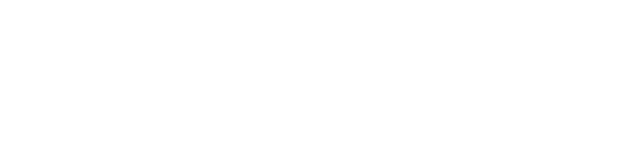
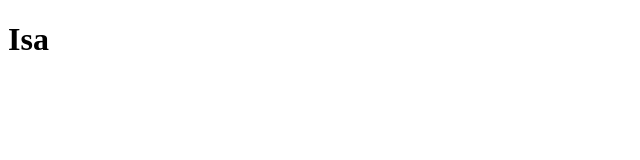
Before and after one commit to isaphu/ts-learning-2, a website: page index.html in a window 1280 px wide. Shown: the full height of the page, 0-640 px from the left. Drawn offline with Linux system fonts and the light colour scheme.

Commit message:
make appear

```diff
--- a/index.html
+++ b/index.html
@@ -8,5 +8,6 @@
   <script src="src/decorator.js" defer></script>
 </head>
 <body>
+  <div id='app'></div>
 </body>
 </html>
--- a/src/decorator.js
+++ b/src/decorator.js
@@ -1,21 +1,34 @@
+// function Logger(logString: string) {
+//   return function (constructor: Function) {
+//     console.log(logString);
+//     console.log(constructor);
+//   };
+// }
 var __decorate = (this && this.__decorate) || function (decorators, target, key, desc) {
     var c = arguments.length, r = c < 3 ? target : desc === null ? desc = Object.getOwnPropertyDescriptor(target, key) : desc, d;
     if (typeof Reflect === "object" && typeof Reflect.decorate === "function") r = Reflect.decorate(decorators, target, key, desc);
     else for (var i = decorators.length - 1; i >= 0; i--) if (d = decorators[i]) r = (c < 3 ? d(r) : c > 3 ? d(target, key, r) : d(target, key)) || r;
     return c > 3 && r && Object.defineProperty(target, key, r), r;
 };
-function Logger(constructor) {
-    console.log('Loggin...');
-    console.log(constructor);
+function WithTemplate(template, hookId) {
+    return function (constructor) {
+        var hookEl = document.getElementById(hookId);
+        var p = new constructor();
+        if (hookEl) {
+            hookEl.innerHTML = template;
+            hookEl.querySelector('h1').textContent = p.name;
+        }
+    };
 }
 //@ is a pointer to the function
+// @Logger("LOGGING - PERSON")
 var Person = /** @class */ (function () {
     function Person() {
-        this.name = 'Isa';
-        console.log('Creating person object...');
+        this.name = "Isa";
+        console.log("Creating person object...");
     }
     Person = __decorate([
-        Logger
+        WithTemplate("<h1>My Person Object</h2>", "app")
     ], Person);
     return Person;
 }());
```
Also changed, not shown: src/decorator.ts (+22 -9 lines).
